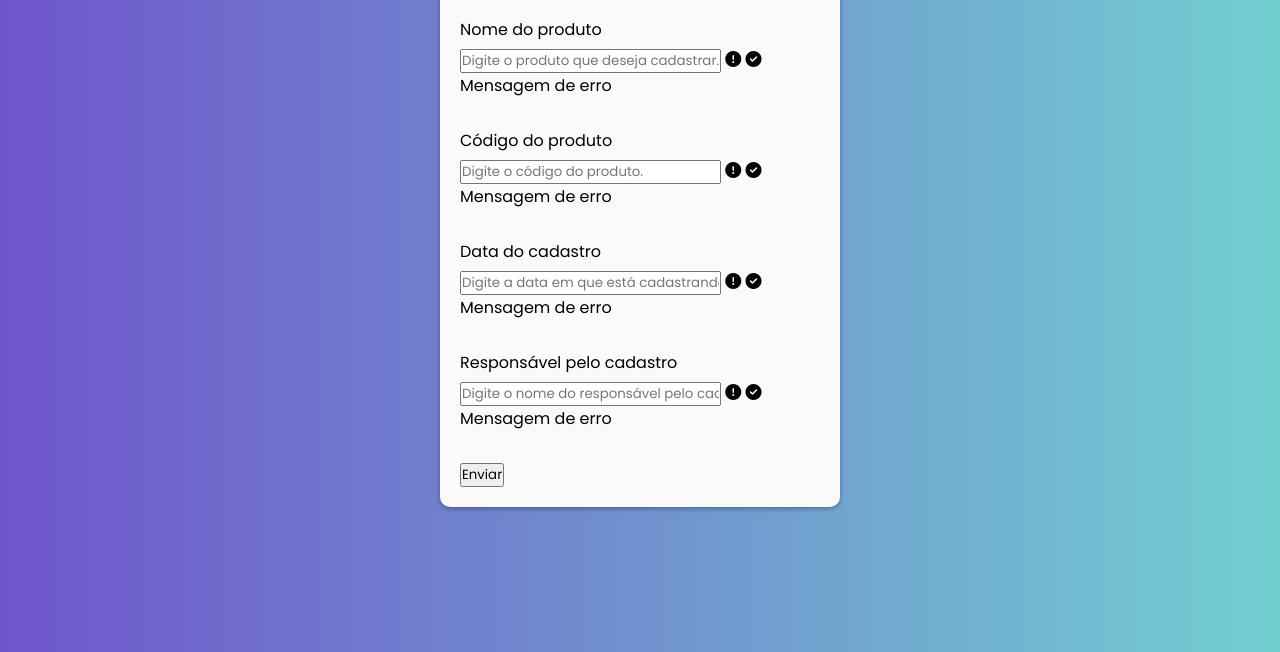
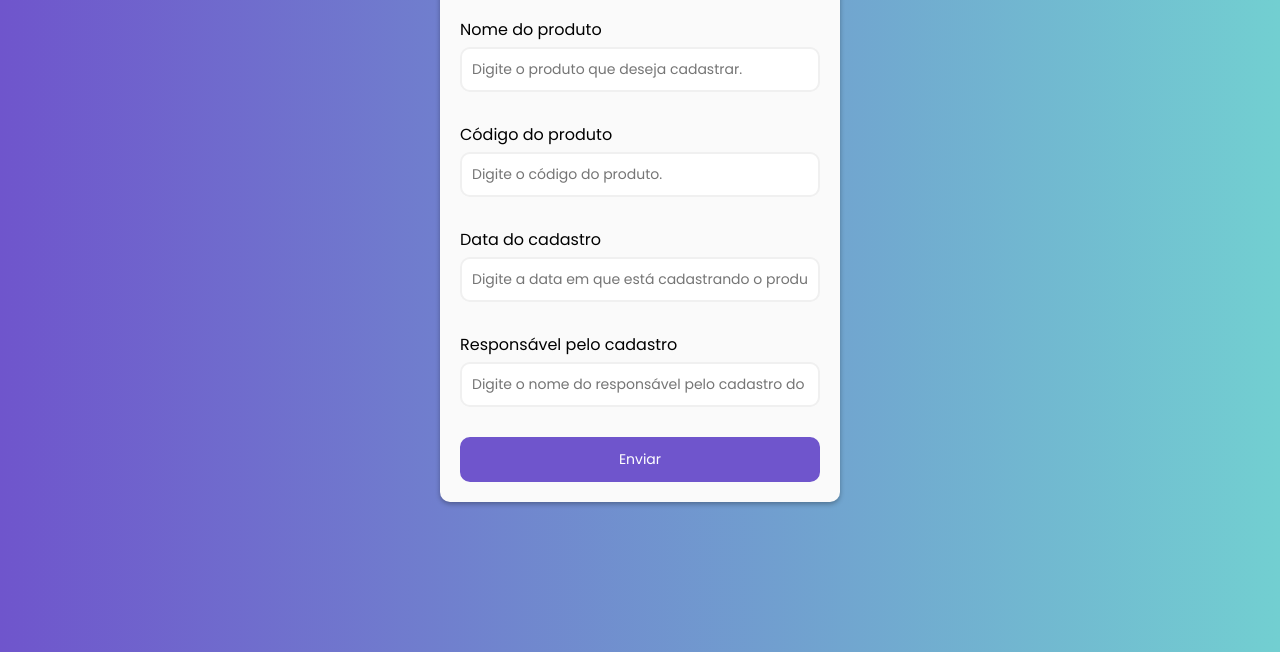
Before and after one commit to Brendatg/Prova, a plain HTML site: page index.html in a window 1280 px wide. Shown: the part 148-800 px from the top of the page. Drawn offline with Linux system fonts and the light colour scheme.

Commit message:
Modificações no CSS e HTML

```diff
--- a/index.html
+++ b/index.html
@@ -29,36 +29,36 @@
             <h2>Cadastre os produtos</h2>
           </div>
               <form id="form" class="form">
-                <div class="form-control">
+                <div class="form-control error">
                   <label for="produto">Nome do produto</label>
                     <input type="text" id="produto" placeholder="Digite o produto que deseja cadastrar."/>
                       <i class="fa-solid fa-circle-exclamation"></i>
-                      <ic class="fas fa-check-circle"></ic>
-                      <smal>Mensagem de erro</smal>
+                      <i class="fas fa-check-circle"></i>
+                      <small>Mensagem de erro</small>
                       </div>
 
-                <div class="form-control">
+                <div class="form-control error">
                   <label for="codigo">Código do produto</label>
                     <input type="text" id="codigo" placeholder="Digite o código do produto."/>
                       <i class="fa-solid fa-circle-exclamation"></i>
-                      <ic class="fas fa-check-circle"></ic>
-                      <smal>Mensagem de erro</smal>
+                      <i class="fas fa-check-circle"></i>
+                      <small>Mensagem de erro</small>
                 </div>
 
                 <div class="form-control">
                   <label for="data">Data do cadastro</label>
                     <input type="text" id="data" placeholder="Digite a data em que está cadastrando o produto."/>
                       <i class="fa-solid fa-circle-exclamation"></i>
-                      <ic class="fas fa-check-circle"></ic>
-                      <smal>Mensagem de erro</smal>
+                      <i class="fas fa-check-circle"></i>
+                      <small>Mensagem de erro</small>
                 </div>
 
                 <div class="form-control">
                   <label for="responsavel">Responsável pelo cadastro</label>
                     <input type="text" id="responsavel" placeholder="Digite o nome do responsável pelo cadastro do produto."/>
                       <i class="fa-solid fa-circle-exclamation"></i>
-                      <ic class="fas fa-check-circle"></ic>
-                      <smal>Mensagem de erro</smal>
+                      <i class="fas fa-check-circle"></i>
+                      <small>Mensagem de erro</small>
                 </div>
 
                 <button type="submit">Enviar</button>
--- a/style.css
+++ b/style.css
@@ -56,8 +56,37 @@ body{
 .form-control label{
     display: inline-block;
     margin-bottom: 5px;
-}.
+}
 
-.form-control input{
-    border: 2px solid;
+.form-control input {
+    border: 2px solid #f0f0f0;
+    display: block;
+    border-radius: 10px;
+    font-size: 14px;
+    width: 100%;
+    padding: 10px;
 }
+
+.form-control i {
+    position: absolute;
+    top: 45px;
+    right: 10px;
+    visibility: hidden;
+}
+
+.form-control small {
+    position: absolute;
+    bottom: 0;
+    left: 0;
+    visibility: hidden;
+}
+
+.form button{
+    background-color: rgb(111, 85, 204);
+    border: 2px solid rgb(111, 85, 204);
+    color: #fff;
+    font-size: 14px;
+    width: 100%;
+    border-radius: 10px;
+    padding: 10px;
+}
```
